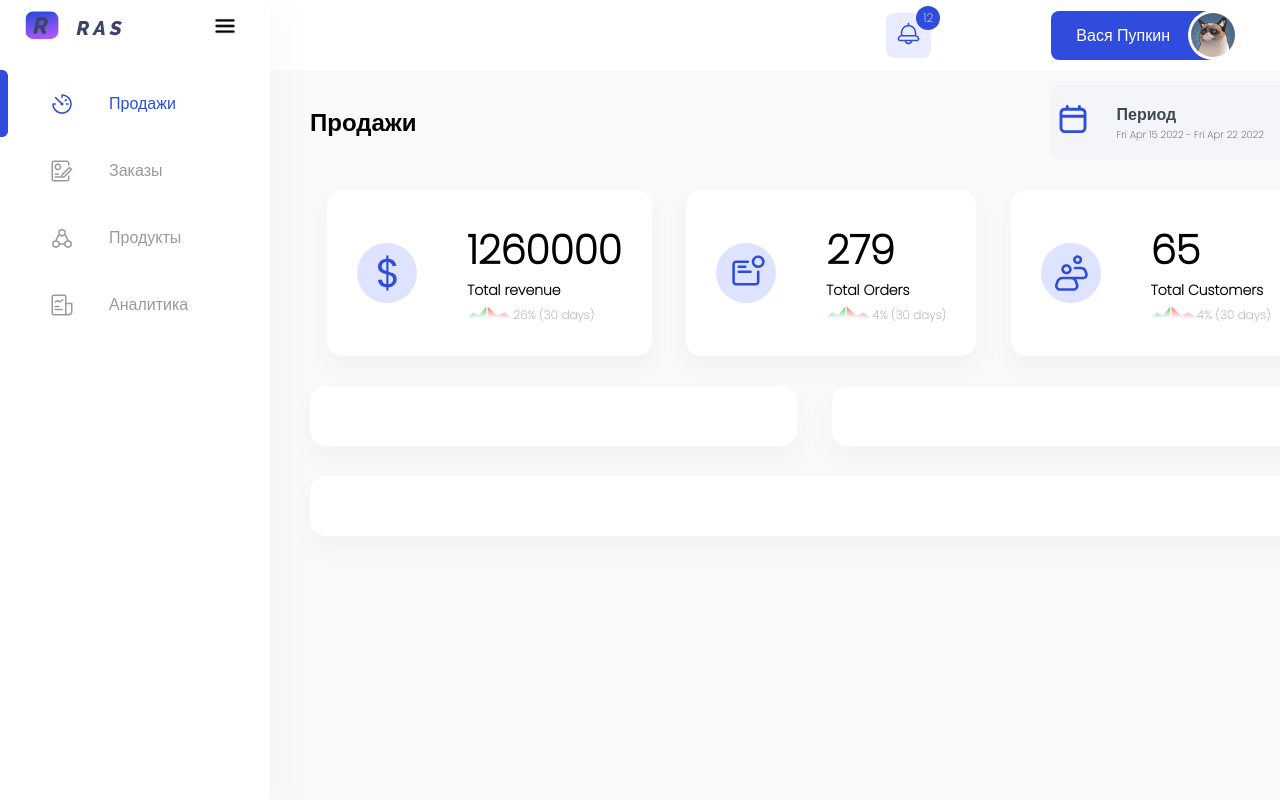
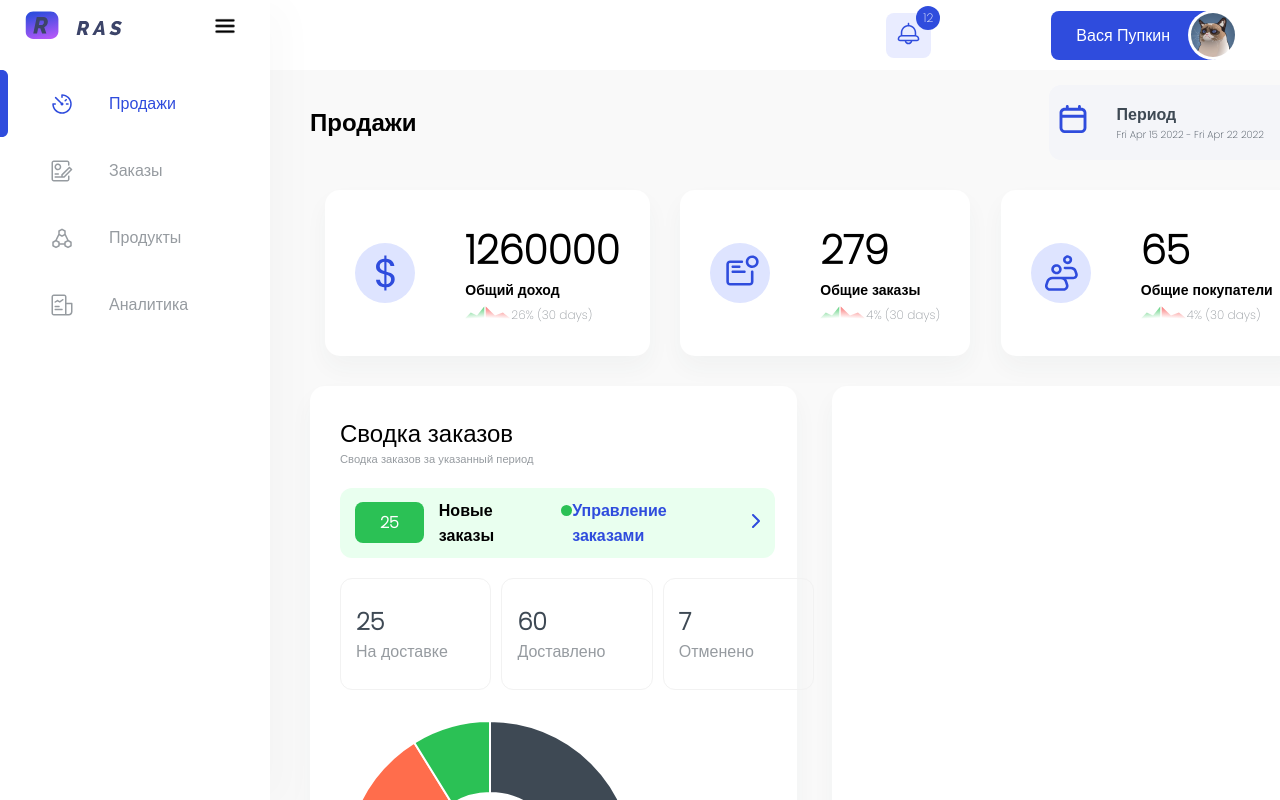
Before and after one commit to novecento050795/kuralay-project, a React (Create React App) app: page /sales in a window 1280 px wide. Shown: the top 800 px of the page. Built offline with nearby package versions, Linux system fonts and the light colour scheme.

Commit message:
+ chart package + sales dashboards

```diff
--- a/package.json
+++ b/package.json
@@ -6,7 +6,9 @@
     "@testing-library/jest-dom": "^5.16.4",
     "@testing-library/react": "^13.1.1",
     "@testing-library/user-event": "^13.5.0",
+    "chart.js": "^3.7.1",
     "react": "^18.0.0",
+    "react-chartjs-2": "^4.1.0",
     "react-dom": "^18.0.0",
     "react-router-dom": "^6.3.0",
     "react-scripts": "5.0.1",
--- a/src/pages/sales/sales.css
+++ b/src/pages/sales/sales.css
@@ -77,3 +77,103 @@
     font-size: 12px;
     color: #969BA0;
 }
+
+.sales-main-dashboards-orders {
+    display: flex;
+    flex-direction: column;
+    gap: 20px;
+}
+
+.sales-main-dashboards-orders > div {
+    width: 95%;
+}
+
+.sales-main-dashboards-orders-header {
+    display: flex;
+    flex-direction: column;
+}
+
+.sales-main-dashboards-orders-header-header {
+    font-weight: 400;
+    font-size: 1.5em;
+}
+
+.sales-main-dashboards-orders-header-text {
+    color: #969BA0;
+    font-size: 0.7em;
+}
+
+.sales-main-dashboards-orders-orders {
+    padding: 10px 15px;
+    background-color: #E9FFEF;
+    border-radius: 12px;
+    display: flex;
+    flex-direction: row;
+    justify-content: space-between;
+}
+
+.sales-main-dashboards-orders-orders-link {
+    cursor: pointer;
+    display: flex;
+    align-items: center;
+    flex-direction: row;
+    gap: 10px;
+    text-decoration: none;
+    color: #2F4CDD;
+    font-weight: 600;
+}
+
+.sales-main-dashboards-orders-orders-new {
+    display: flex;
+    gap: 15px;
+    flex-direction: row;
+    align-items: center;
+}
+
+.sales-main-dashboards-orders-orders-new-count {
+    background-color: #2BC155;
+    border-radius: 8px;
+    padding: 8px 25px;
+    color: #FFFFFF;
+    font-weight: bold;
+}
+
+.sales-main-dashboards-orders-orders-new-text {
+    display: flex;
+    flex-direction: row;
+    gap: 10px;
+    font-weight: bold;
+}
+
+.sales-main-dashboards-orders-dashboards {
+    display: flex;
+    flex-direction: row;
+    justify-content: space-between;
+    gap: 10px;
+    width: 100% !important;
+}
+
+.sales-main-dashboards-orders-dashboards > div {
+    min-width: 28%;
+    border-radius: 12px;
+    border: 1px solid #F2F2F2;
+    padding: 25px 15px;
+    display: flex;
+    flex-direction: column;
+    align-items: flex-start;
+}
+
+.sales-main-dashboards-orders-dashboards-count {
+    color: #3E4954;
+    font-weight: bolder;
+    font-size: 1.5em;
+}
+
+.sales-main-dashboards-orders-dashboards-title {
+    color: #969BA0;
+}
+
+.sales-main-dashboards-orders-diagram {
+    display: flex;
+    flex-direction: row;
+}
--- a/src/pages/sales/sales.js
+++ b/src/pages/sales/sales.js
@@ -1,7 +1,24 @@
 import React from 'react';
 import './sales.css';
-import DateRangePicker from '../components/date-range-picker/dateRangePicker';
+import DateRangePicker from '../../components/date-range-picker/dateRangePicker';
+import { Chart as ChartJS, ArcElement, Tooltip, Legend } from 'chart.js';
+import { Doughnut, Pie } from 'react-chartjs-2';
+import { Link } from 'react-router-dom';
 
+ChartJS.register(ArcElement, Tooltip, Legend);
+
+export let data = {
+  datasets: [
+    {
+      data: [12, 19, 3],
+      backgroundColor: [
+        '#3E4954',
+        '#FF6D4C',
+        '#2BC155',
+      ]
+    },
+  ],
+};
 export default class Sales extends React.Component {
   render() {
     return (
@@ -19,7 +36,7 @@ export default class Sales extends React.Component {
             </div>
             <div className='sales-header-dashboard-revenue-data'>
               <div className='sales-header-dashboard-revenue-data-total'>1260000</div>
-              <div className='sales-header-dashboard-revenue-data-title'>Total revenue</div>
+              <div className='sales-header-dashboard-revenue-data-title'>Общий доход</div>
               <div className='sales-header-dashboard-revenue-data-percentage'>
                 <svg width="20" height="13" viewBox="0 0 20 13" fill="none" xmlns="http://www.w3.org/2000/svg">
                   <path d="M5.79204 6.5C4.13258 8.22772 1.04781 11.4157 0.0973511 12.5H19.2522V0.5L12.0044 9.5L5.79204 6.5Z" fill="url(#paint0_linear_10_166)"/>
@@ -54,7 +71,7 @@ export default class Sales extends React.Component {
             </div>
             <div className='sales-header-dashboard-revenue-data'>
               <div className='sales-header-dashboard-revenue-data-total'>279</div>
-              <div className='sales-header-dashboard-revenue-data-title'>Total Orders</div>
+              <div className='sales-header-dashboard-revenue-data-title'>Общие заказы</div>
               <div className='sales-header-dashboard-revenue-data-percentage'>
                 <svg width="20" height="13" viewBox="0 0 20 13" fill="none" xmlns="http://www.w3.org/2000/svg">
                   <path d="M5.79204 6.5C4.13258 8.22772 1.04781 11.4157 0.0973511 12.5H19.2522V0.5L12.0044 9.5L5.79204 6.5Z" fill="url(#paint0_linear_10_166)"/>
@@ -68,9 +85,9 @@ export default class Sales extends React.Component {
                 <svg width="26" height="13" viewBox="0 0 26 13" fill="none" xmlns="http://www.w3.org/2000/svg">
                   <path d="M17.9439 6.5C20.0667 8.22772 24.0128 11.4157 25.2286 12.5H0.725655V0.5L9.99704 9.5L17.9439 6.5Z" fill="url(#paint0_linear_10_151)"/>
                   <defs>
-                  <linearGradient id="paint0_linear_10_151" x1="12.9771" y1="2" x2="12.4096" y2="12.523" gradientUnits="userSpaceOnUse">
-                    <stop stopColor="#F84E4E" stopOpacity="0.73"/>
-                    <stop offset="1" stopColor="#F84E4E" stopOpacity="0"/>
+                    <linearGradient id="paint0_linear_10_151" x1="12.9771" y1="2" x2="12.4096" y2="12.523" gradientUnits="userSpaceOnUse">
+                      <stop stopColor="#F84E4E" stopOpacity="0.73"/>
+                      <stop offset="1" stopColor="#F84E4E" stopOpacity="0"/>
                     </linearGradient>
                   </defs>
                 </svg>
@@ -88,7 +105,7 @@ export default class Sales extends React.Component {
             </div>
             <div className='sales-header-dashboard-revenue-data'>
               <div className='sales-header-dashboard-revenue-data-total'>65</div>
-              <div className='sales-header-dashboard-revenue-data-title'>Total Customers</div>
+              <div className='sales-header-dashboard-revenue-data-title'>Общие покупатели</div>
               <div className='sales-header-dashboard-revenue-data-percentage'>
                 <svg width="20" height="13" viewBox="0 0 20 13" fill="none" xmlns="http://www.w3.org/2000/svg">
                   <path d="M5.79204 6.5C4.13258 8.22772 1.04781 11.4157 0.0973511 12.5H19.2522V0.5L12.0044 9.5L5.79204 6.5Z" fill="url(#paint0_linear_10_166)"/>
@@ -114,7 +131,57 @@ export default class Sales extends React.Component {
           </div>
         </div>
         <div className='sales-main-dashboards'>
-          <div className='sales-main-dashboards-orders white-card'></div>
+          <div className='sales-main-dashboards-orders white-card'>
+            <div className='sales-main-dashboards-orders-header'>
+              <div className='sales-main-dashboards-orders-header-header'>Сводка заказов</div>
+              <div className='sales-main-dashboards-orders-header-text'>Сводка заказов за указанный период</div>
+            </div>
+            <div className='sales-main-dashboards-orders-orders'>
+              <div className='sales-main-dashboards-orders-orders-new'>
+                <div className='sales-main-dashboards-orders-orders-new-count'>25</div>
+                <div className='sales-main-dashboards-orders-orders-new-text'>
+                  <div>Новые заказы</div>
+                  <div>
+                    <svg width="11" height="11" viewBox="0 0 11 11" fill="none" xmlns="http://www.w3.org/2000/svg">
+                      <circle cx="5.5" cy="5.5" r="5.5" fill="#2BC155"/>
+                    </svg>
+                  </div>
+                </div>
+              </div>
+                <Link to='/orders' className='sales-main-dashboards-orders-orders-link'>
+                  <div>Управление заказами</div>
+                  <div>
+                    <svg width="8" height="14" viewBox="0 0 8 14" fill="none" xmlns="http://www.w3.org/2000/svg">
+                      <path d="M1 13L7 7L1 1" stroke="#2F4CDD" strokeWidth="2" strokeLinecap="round" strokeLinejoin="round"/>
+                    </svg>
+                  </div>
+                </Link>
+            </div>
+            <div className='sales-main-dashboards-orders-dashboards'>
+              <div>
+                <div className='sales-main-dashboards-orders-dashboards-count'>25</div>
+                <div className='sales-main-dashboards-orders-dashboards-title'>На доставке</div>
+              </div>
+              <div>
+                <div className='sales-main-dashboards-orders-dashboards-count'>60</div>
+                <div className='sales-main-dashboards-orders-dashboards-title'>Доставлено</div>
+              </div>
+              <div>
+                <div className='sales-main-dashboards-orders-dashboards-count'>7</div>
+                <div className='sales-main-dashboards-orders-dashboards-title'>Отменено</div>
+              </div>
+            </div>
+            <div className='sales-main-dashboards-orders-diagram'>
+              <div className='sales-main-dashboards-orders-diagram-diagram'>
+              <Doughnut
+                data={data}
+              />
+              </div>
+              <div className='sales-main-dashboards-orders-diagram-summary'>
+
+              </div>
+            </div>
+          </div>
           <div className='sales-main-dashboards-revenue white-card'></div>
         </div>
         <div className='sales-gistogram-container'>
```
Also changed, not shown: src/components/date-range-picker/dateRangePicker.css (renamed from src/pages/components/date-range-picker/dateRangePicker.css), src/components/date-range-picker/dateRangePicker.js (renamed from src/pages/components/date-range-picker/dateRangePicker.js), 1 other file (tests, documents, lock files or other folders).
